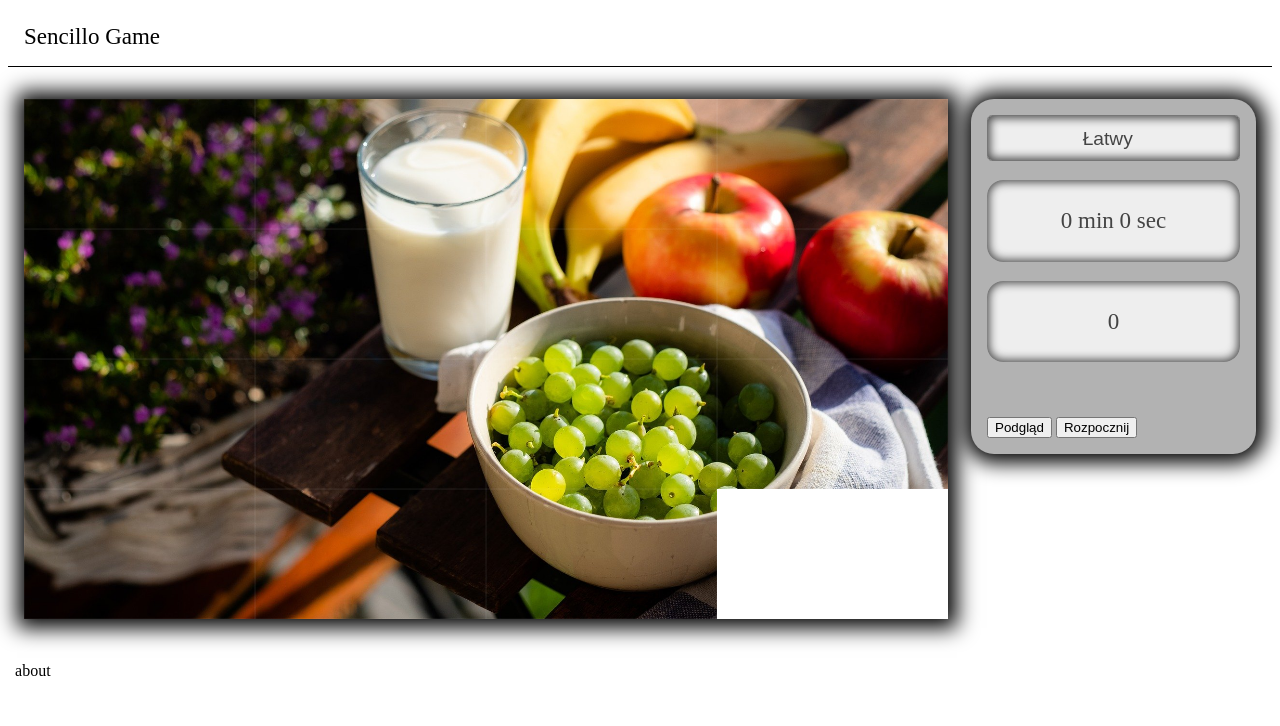
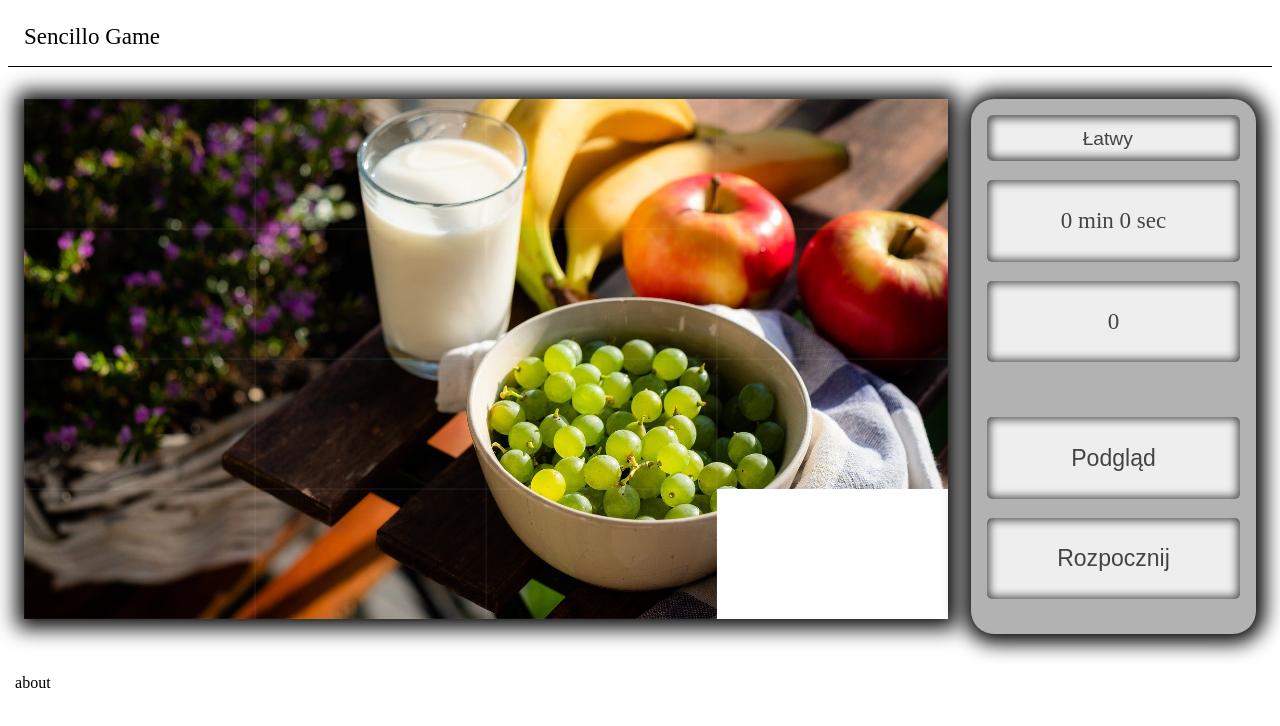
Before and after one commit to d38u6/sencillo, a website with bundled scripts: page src/index.html in a window 1280 px wide. Built offline with nearby package versions, Linux system fonts and the light colour scheme.

Commit message:
add styling for buttons

```diff
--- a/src/index.html
+++ b/src/index.html
@@ -36,8 +36,12 @@
 
           <br />
           <br />
-          <button id="preview-btn">Podgląd</button>
-          <button id="start-btn">Rozpocznij</button>
+          <button id="preview-btn" class="dashboard-displayer inner-shadow btn">
+            Podgląd
+          </button>
+          <button id="start-btn" class="dashboard-displayer inner-shadow btn">
+            Rozpocznij
+          </button>
         </div>
       </div>
     </section>
--- a/src/style.css
+++ b/src/style.css
@@ -33,7 +33,7 @@ footer {
 .dashboard-displayer {
   background-color: #eeeeee;
   padding: 1.7rem;
-  border-radius: 1rem;
+  border-radius: 0.3rem;
   color: #444;
   font-size: 1.44rem;
   display: flex;
@@ -45,7 +45,6 @@ footer {
   display: block;
   padding: 0.6em 1.4em 0.6em 0.8em;
   width: 100%;
-  border-radius: 0.3rem;
   font-size: 1.2rem;
   appearance: none;
   text-align-last: center;
@@ -55,6 +54,15 @@ footer {
 .select option {
   font-weight: normal;
   font-size: 1rem;
+}
+.btn {
+  appearance: none;
+  width: 100%;
+  border: none;
+  cursor: pointer;
+}
+.btn.active {
+  background-color: #a6ffff;
 }
 .inner-shadow {
   box-shadow: inset 0 0 10px 2px #444444;
```
